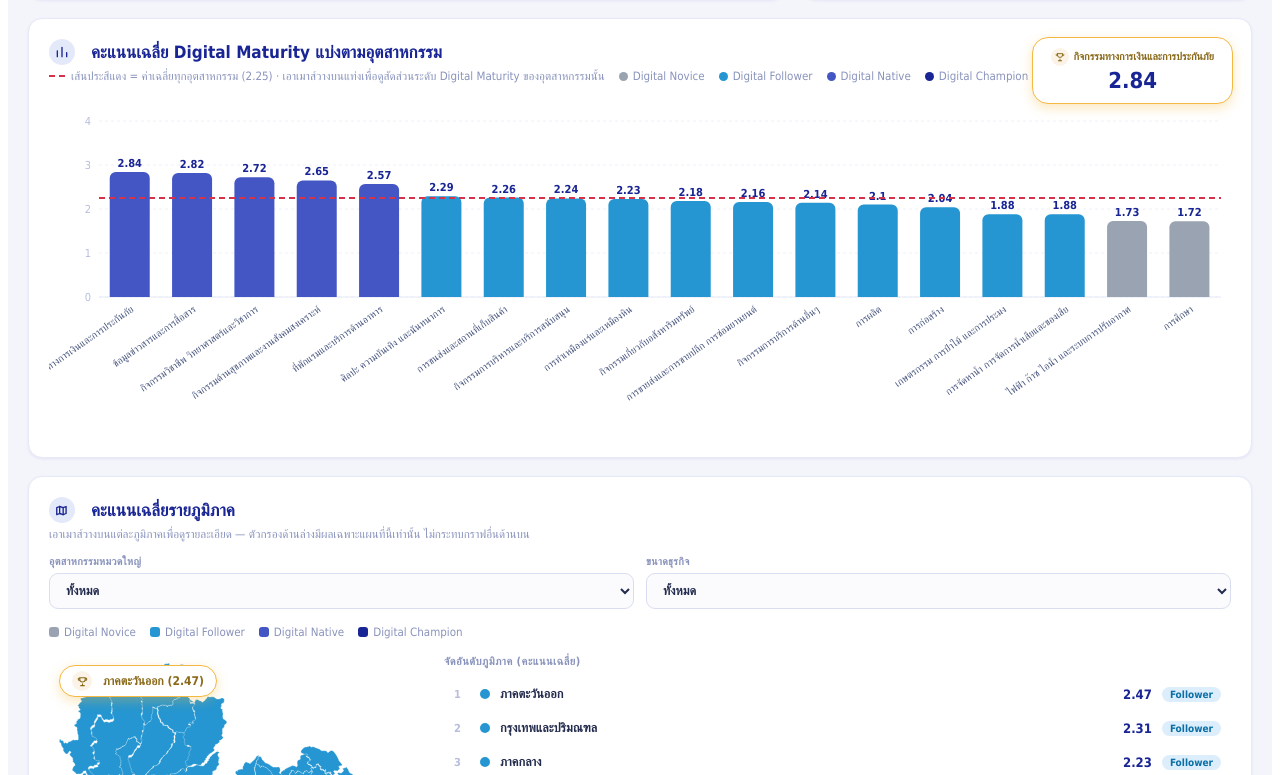
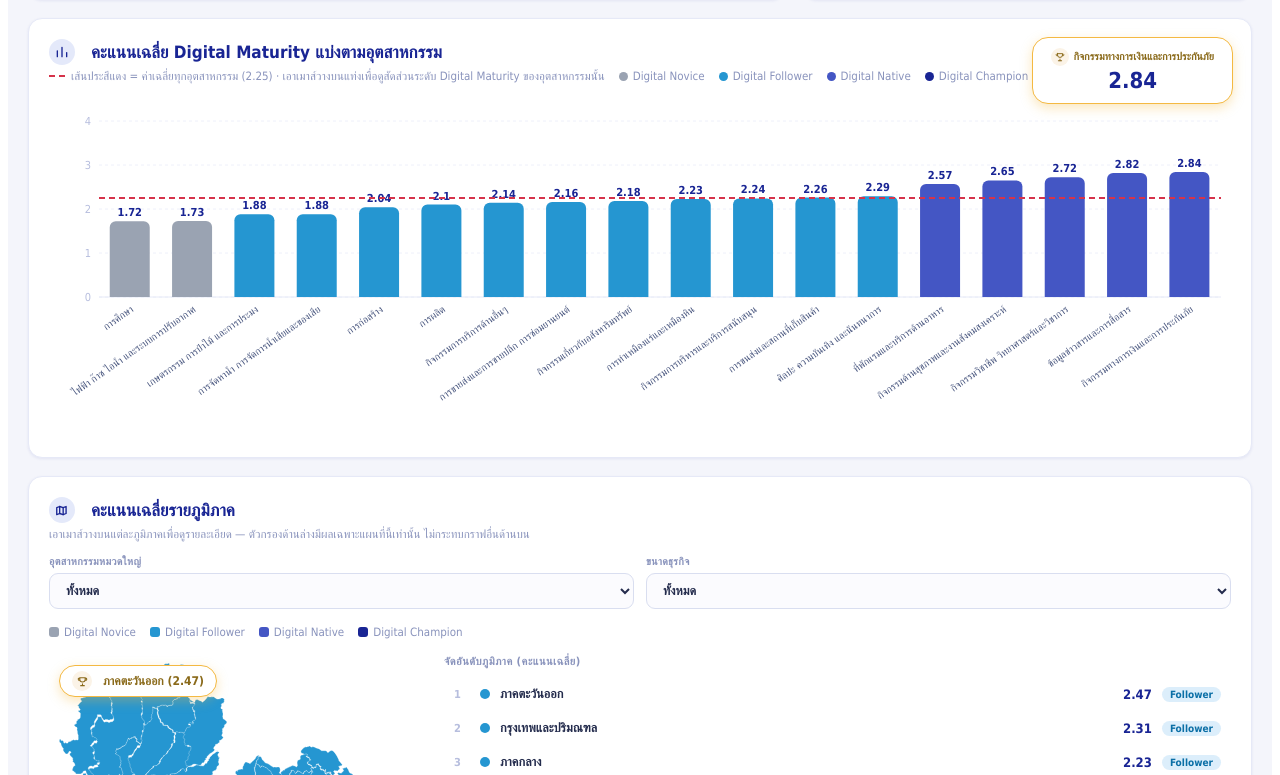
Before and after one commit to juniortortrakoon/dm-SMEsGrowth--dashboard, a React (Vite) app: page / in a window 1280 px wide. Shown: the part 1005-1780 px from the top of the page. Built offline with nearby package versions, Linux system fonts and the light colour scheme.

Commit message:
Update App.jsx

```diff
--- a/src/App.jsx
+++ b/src/App.jsx
@@ -988,9 +988,9 @@ function NationalOverviewPage({ hoveredRegion, setHoveredRegion }) {
                 return { level: lvl, count: ld ? ld.counts[lvl] : 0, pct: ld ? ld.pct[lvl] : 0 };
               }),
             }))
-            .sort((a, b) => b.score - a.score);
+            .sort((a, b) => a.score - b.score);
           const indBarAvg = indBarData.reduce((acc, d) => acc + d.score, 0) / (indBarData.length || 1);
-          const indTop = indBarData[0];
+          const indTop = indBarData.length ? indBarData[indBarData.length - 1] : null;
           return (
             <>
               <div style={{ fontSize: 11.5, color: '#8993BC', marginBottom: 14, display: 'flex', alignItems: 'center', gap: 14, flexWrap: 'wrap' }}>
```
